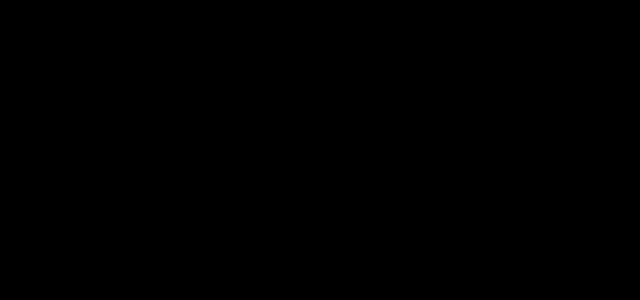
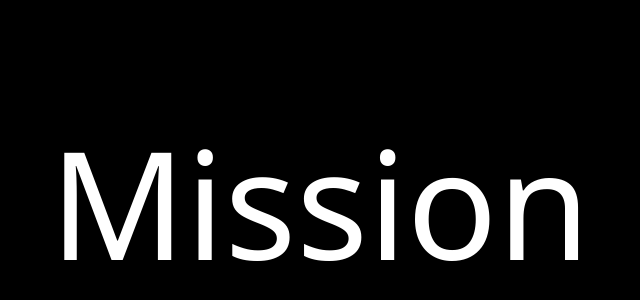
Before and after one commit to ShahAlom47/VR-Consulting-Client, a React (Vite) app: page / in a window 1280 px wide. Shown: the part 5798-6098 px from the top of the page, without its empty margins (320-960 px from the left). Built offline with nearby package versions, Linux system fonts and the light colour scheme.

Commit message:
Fix: Adjusted icon movement functionality in the mission section

```diff
--- a/src/Pages/Componets/MissonSec.jsx
+++ b/src/Pages/Componets/MissonSec.jsx
@@ -3,28 +3,48 @@ import { SiChessdotcom } from "react-icons/si";
 
 const MissionSec = () => {
     const sectionRef = useRef(null);
-    const [currentSection, setCurrentSection] = useState(0);
-    const [currentScroll, setCurrentScroll] = useState(0)
-    console.log(currentScroll);
+    const iconRef = useRef(null);
+    const [currentScroll, setCurrentScroll] = useState(0);
     const totalSections = 8; // Total number of sections
+    const iconBoxes = useRef([]);
+
+
 
   useEffect(() => {
     const handleScroll = () => {
       if (sectionRef.current) {
-                const sectionHeight = sectionRef.current.clientHeight / totalSections; // Dynamically calculate section height
-                const scrollY = window.scrollY - sectionRef.current.offsetTop; // Scroll position relative to the component
+        const scrollY = window.scrollY - sectionRef.current.offsetTop;
+        setCurrentScroll(scrollY);
 
-                console.log("Scroll Y:", scrollY);
-                console.log("Section Height:", sectionHeight);
+        // Find the closest iconBox
+        let closestBox = null;
+        let minDistance = Infinity;
 
-                if (scrollY >= 0) {
-                    setCurrentScroll(scrollY)
-                    const newSectionIndex = Math.min(
-                        Math.floor(scrollY / sectionHeight),
-                        totalSections - 1
-                    );
-                    setCurrentSection(newSectionIndex);
-                    console.log("Current Section:", newSectionIndex);
+        iconBoxes.current.forEach((box) => {
+          const boxRect = box.getBoundingClientRect();
+          const centerY = boxRect.top + boxRect.height / 2;
+          const centerX = boxRect.left + boxRect.width / 2;
+          const distance = Math.abs(centerY - window.innerHeight / 2);
+
+          if (distance < minDistance) {
+            minDistance = distance;
+            closestBox = box;
+          }
+        });
+
+        // Move icon to the closest box
+        if (closestBox && iconRef.current) {
+          const boxRect = closestBox.getBoundingClientRect();
+          const centerY = boxRect.top + boxRect.height / 2;
+          const centerX = boxRect.left + boxRect.width / 2;
+          const verticalOffset = centerY - window.innerHeight / 2;
+          const horizontalOffset = centerX - window.innerWidth / 2;
+
+          // Calculate left position between 1/4 and 3/4 based on scrollY
+          const leftPosition = `calc(25% + ${(scrollY / 1000) * 50}%)`; // Adjust the divisor and multiplier for desired effect
+console.log(leftPosition);
+        //   iconRef.current.style.transform = `translateY(${verticalOffset - 25}px) translateX(${horizontalOffset}px)`;
+          iconRef.current.style.left = leftPosition; // Dynamically update the left position
         }
       }
     };
@@ -33,49 +53,39 @@ const MissionSec = () => {
     return () => {
       window.removeEventListener("scroll", handleScroll);
     };
-    }, []);
+  }, [currentScroll]);
 
     return (
         <div ref={sectionRef} className="relative bg-black min-h-[300vh]">
             {/* Sticky Container for Fixed Content */}
             <div className="sticky top-0 left-0 w-full h-screen flex items-center justify-center">
                 {/* Section 1: Mission Header */}
-                <div
-                    className={`absolute w-full h-full flex flex-col items-center justify-center bg-black transition-opacity duration-1000 ${currentSection < 2 ? "opacity-100 z-10" : "opacity-0 z-0"
-                        }`}
-                >
+                <div className={`absolute w-full h-full flex flex-col items-center justify-center bg-black transition-opacity duration-1000 ${currentScroll < 500 ? "opacity-100 z-10" : "opacity-0 z-0"}`}>
                     <h1 className="text-white text-[150px] font-medium">Mission</h1>
                 </div>
             </div>
 
             {/* Section 2: Content and Icon */}
-            <div
-                className={`absolute w-full h-full bg-black transition-all duration-500 ${currentSection >= 3 ? "opacity-100 z-10" : "opacity-0 z-0"
-                    }`}
-            >
+            <div className={`absolute  w-full h-full bg-black transition-all duration-500 ${currentScroll >= 500 ? "opacity-100 z-40" : "opacity-0 z-0"}`}>
                 {/* Moving Icon */}
-                <SiChessdotcom
-                    className={`text-white sticky text-[500px]`}
-                />
-
-
+                <SiChessdotcom ref={iconRef} className=" bb bedisa  left-1/4 theke left3/4 text-white fixed  top-1/2 text-[200px] transition-transform duration-500" />
 
                 <div className="h-full w-full">
                     {/* First Grid */}
-                    <div className="grid grid-cols-2 w-full min-h-screen">
-                        <div className="bg-black py-9 flex items-center justify-center"></div>
+                    <div className="grid grid-cols-2 w-full min-h-screen ">
+                        <div ref={(el) => (iconBoxes.current[0] = el)} className="bg-black py-9 flex items-center justify-center" id="iconBox"></div>
                         <div className="bg-stone-500 py-9 flex items-center justify-center"></div>
                     </div>
 
                     {/* Second Grid */}
                     <div className="grid grid-cols-2 w-full min-h-screen">
                         <div className="bg-stone-500 py-9 flex items-center justify-center"></div>
-                        <div className="bg-black py-9 flex items-center justify-center"></div>
+                        <div ref={(el) => (iconBoxes.current[1] = el)} className="bg-black py-9 flex items-center justify-center" id="iconBox"></div>
                     </div>
 
                     {/* Third Grid */}
                     <div className="grid grid-cols-2 w-full min-h-screen">
-                        <div className="bg-black py-9 flex items-center justify-center"></div>
+                        <div ref={(el) => (iconBoxes.current[2] = el)} className="bg-black py-9 flex items-center justify-center" id="iconBox"></div>
                         <div className="bg-stone-500 py-9 flex items-center justify-center"></div>
                     </div>
                 </div>
```
Lines whose indentation alone changed are shown as unchanged.
